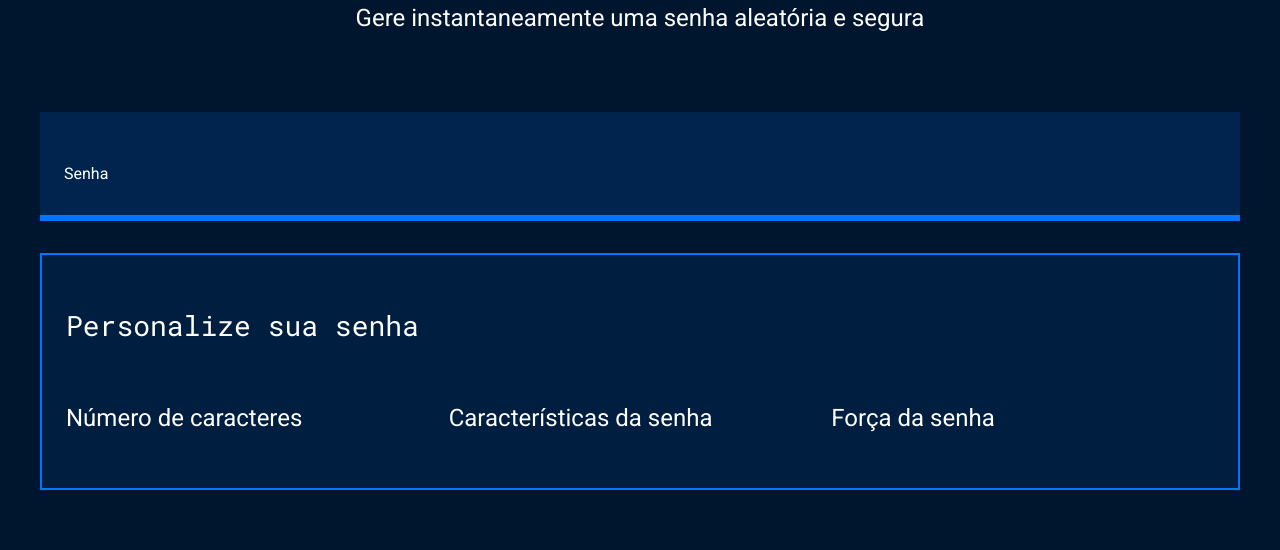
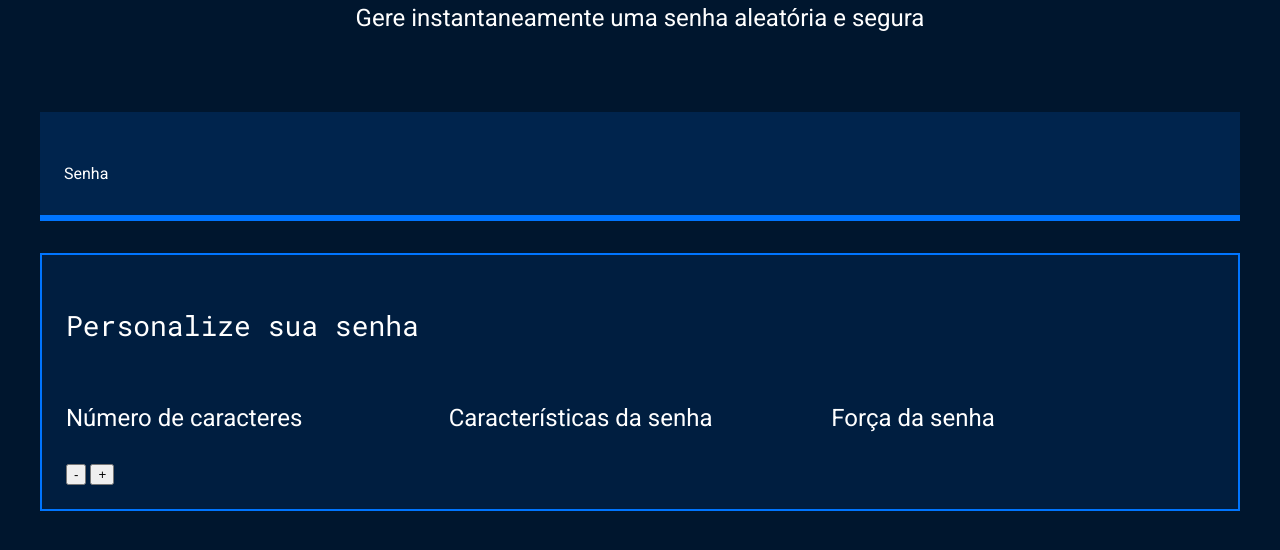
Before and after one commit to joaogabrielfautinowilamoskidasilva/Gerador-de-Senhas---Jo-o-Gabriel-, a plain HTML site: page index.html in a window 1280 px wide. Shown: the part 214-764 px from the top of the page. Drawn offline with Linux system fonts and the light colour scheme.

Commit message:
terminei a aula 1

```diff
--- a/index.html
+++ b/index.html
@@ -24,6 +24,8 @@
             <div class="parametro-coluna__senha">
                 <div class="parametro-senha">
                     <h4 class="parametro-senha__titulo">Número de caracteres</h4>
+                    <button class="parametro-senha__botao">-</button>
+                    <button class="parametro-senha__botao">+</button>
                 </div>
                 <div class="parametro-senha">
                     <h4 class="parametro-senha__titulo">Características da senha</h4>
```
